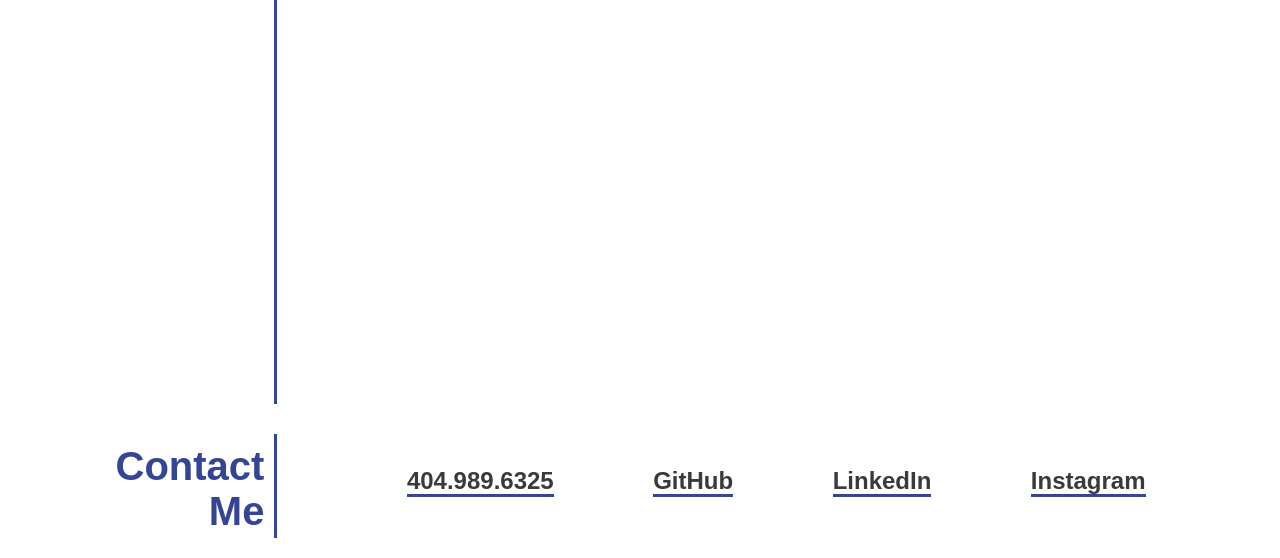
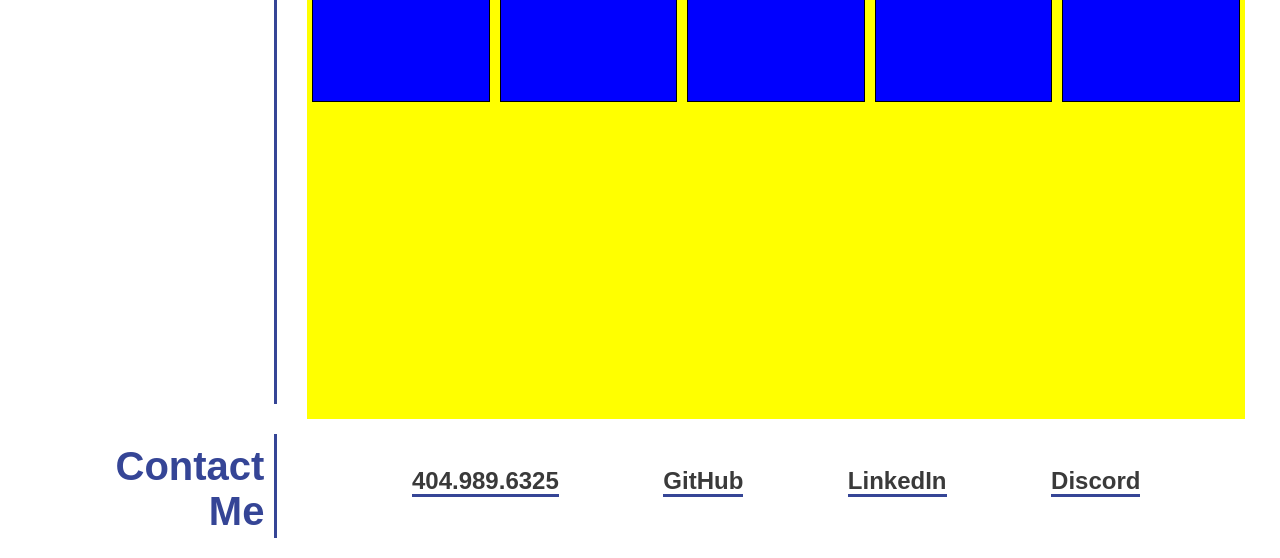
Before and after one commit to willgresham34/my-portfolio, a plain HTML site: page index.html in a window 1280 px wide. Shown: the part 467-1025 px from the top of the page. Drawn offline with Linux system fonts and the light colour scheme.

Commit message:
Updating from mac

```diff
--- a/assets/CSS/style.css
+++ b/assets/CSS/style.css
@@ -148,4 +148,39 @@ main {
 .para {
     overflow: auto;
 }
- .projBox
+
+ .projContainer{
+    display:flex;
+    margin: 15px;
+    background-color: yellow;
+    height: 100%;
+    width: 100%;
+ }
+
+ .projBox {
+     border: solid 1px black;
+     height: 33%;
+     background-color: blue;
+     margin: 5px;
+     display:flex;
+     flex-wrap: wrap;
+}
+
+ #proj1 {
+    width:47%;
+ }
+
+ #proj2 {
+    width: 47%;
+ }
+
+ #proj3 {
+    width: 47%;
+ }
+
+ #proj4 {
+    width: 47%
+ }
+ #proj5 {
+    width: 47%;
+ }
--- a/index.html
+++ b/index.html
@@ -42,7 +42,7 @@
        </section>
        <section class="body work" id="work">
            <h2 class="side-title">Work</h2>
-           <div class="content projBox">
+           <div class="projContainer">
                <a id="proj1" class="projBox"></a>
                <a id="proj2" class="projBox"></a>
                <a id="proj3" class="projBox"></a>
@@ -63,7 +63,7 @@
                    <h4> <a href="https://www.linkedin.com/in/will-gresham-060594214/" target="_blank">LinkedIn</a> </h4>
                </li>
                <li>
-                   <h4> <a href="#">Instagram</a> </h4>
+                   <h4> <a href="#">Discord</a> </h4>
                </li>
            </ul>
 
```
